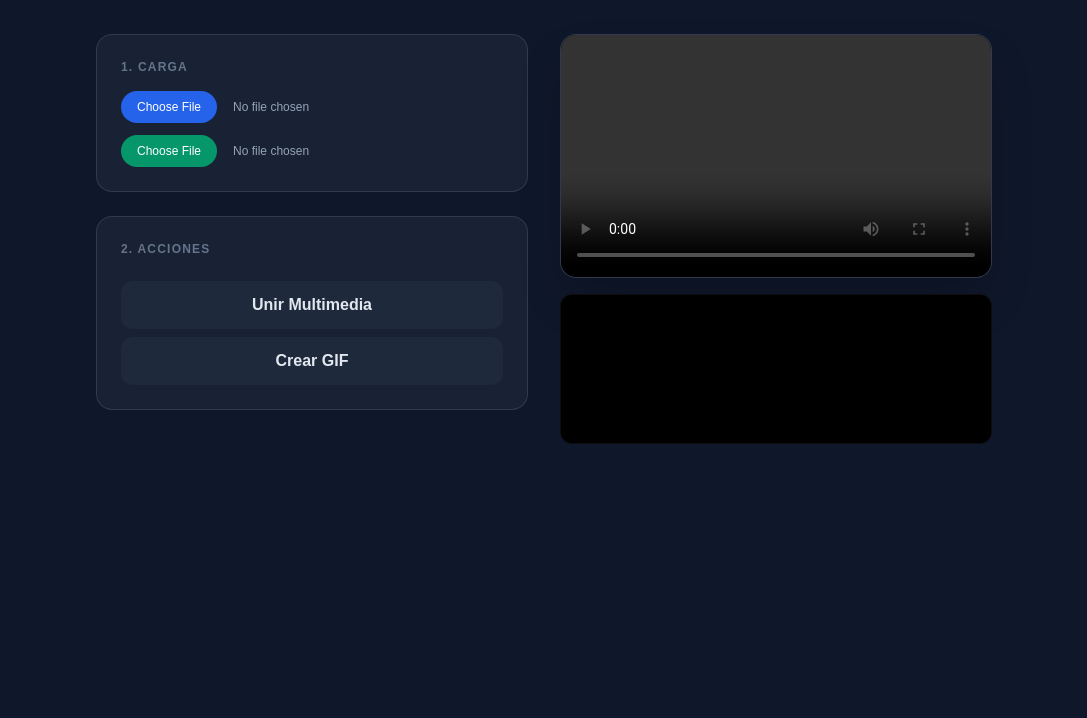
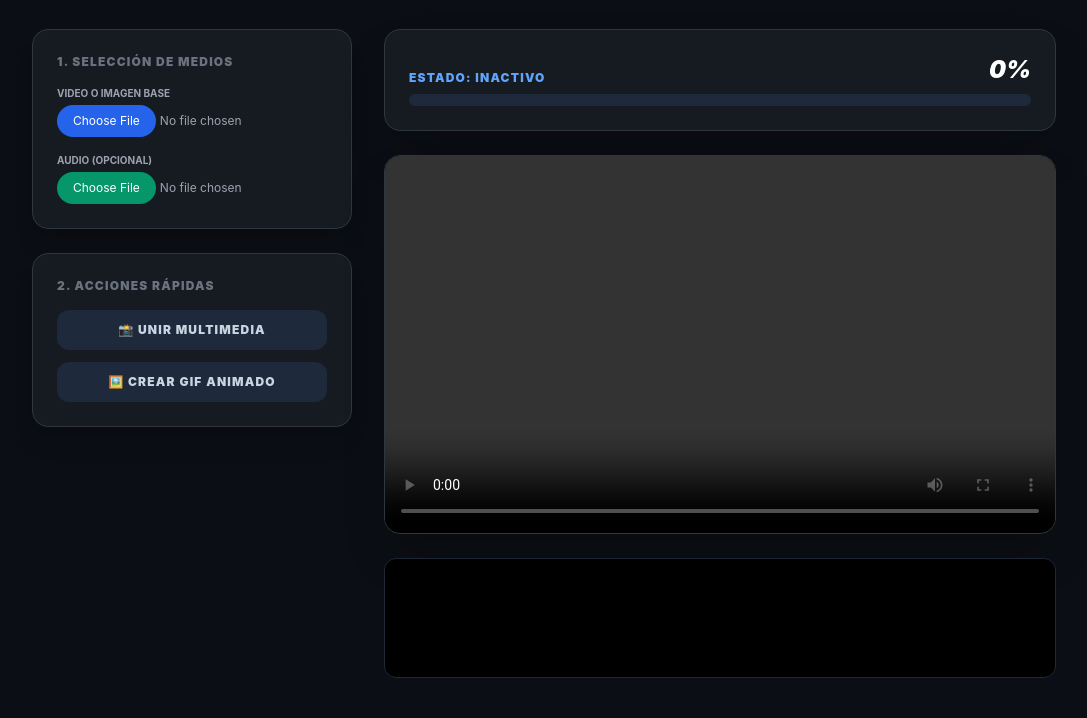
Before and after one commit to jpm70/StudioWebFFmpeg, a plain HTML site: page index.html in a window 1280 px wide. Shown: the part 104-822 px from the top of the page, without its empty margins (96-1183 px from the left). Before the commit the page ends 800 px from the top, so only its background shows below. Drawn offline with nearby package versions, Linux system fonts and the light colour scheme.

Commit message:
Update index.html

```diff
--- a/index.html
+++ b/index.html
@@ -2,44 +2,75 @@
 <html lang="es">
 <head>
     <meta charset="UTF-8">
-    <title>FFmpeg Studio Web</title>
+    <title>FFmpeg Studio Pro + Progress Bar</title>
     <script src="coi-serviceworker.js"></script>
     <script src="https://cdn.tailwindcss.com"></script>
     <style>
-        body { background: #0f172a; color: #e2e8f0; font-family: sans-serif; }
-        .glass { background: rgba(30, 41, 59, 0.7); border: 1px solid rgba(255,255,255,0.1); border-radius: 1rem; }
-        #log { background: #000; color: #10b981; font-family: monospace; font-size: 11px; height: 150px; overflow-y: auto; }
+        body { background: #0b0e14; color: #cbd5e1; font-family: 'Inter', sans-serif; }
+        .glass { background: #161b22; border: 1px solid #30363d; border-radius: 1rem; }
+        #console { background: #000; color: #00ff00; font-family: 'Fira Code', monospace; font-size: 11px; height: 120px; overflow-y: auto; }
+        .progress-container { height: 12px; background: #1e293b; border-radius: 6px; overflow: hidden; }
+        #progress-fill { width: 0%; height: 100%; background: linear-gradient(90deg, #3b82f6, #2dd4bf); transition: width 0.2s ease-out; }
     </style>
 </head>
-<body class="p-6">
-    <div class="max-w-4xl mx-auto">
-        <header class="mb-10 text-center">
-            <h1 class="text-4xl font-black italic text-white tracking-tighter">FFMPEG<span class="text-blue-500">.STUDIO</span></h1>
-            <div id="setup-status" class="mt-2 text-xs font-bold py-1 px-3 rounded-full inline-block bg-red-500/20 text-red-500 border border-red-500/20">
-                ⚠️ SEGURIDAD DESACTIVADA (RECARGA LA PÁGINA)
+<body class="p-4 md:p-10">
+
+    <div class="max-w-5xl mx-auto">
+        <header class="flex justify-between items-center mb-8 border-b border-gray-800 pb-6">
+            <h1 class="text-3xl font-black italic text-white tracking-tighter">FFMPEG<span class="text-blue-500">.STUDIO</span></h1>
+            <div id="setup-status" class="text-[10px] font-bold py-1.5 px-4 rounded-full bg-red-500/10 text-red-500 border border-red-500/20 uppercase tracking-widest">
+                Esperando Seguridad...
             </div>
         </header>
 
-        <div class="grid grid-cols-1 md:grid-cols-2 gap-8">
-            <div class="space-y-6">
-                <div class="glass p-6">
-                    <h2 class="text-xs font-bold text-slate-500 uppercase mb-4 tracking-widest">1. Carga</h2>
-                    <input type="file" id="f-main" class="block w-full text-xs text-slate-400 file:mr-4 file:py-2 file:px-4 file:rounded-full file:border-0 file:bg-blue-600 file:text-white mb-3">
-                    <input type="file" id="f-audio" class="block w-full text-xs text-slate-400 file:mr-4 file:py-2 file:px-4 file:rounded-full file:border-0 file:bg-emerald-600 file:text-white">
+        <div class="grid grid-cols-1 lg:grid-cols-12 gap-8">
+            <div class="lg:col-span-4 space-y-6">
+                <div class="glass p-6 shadow-xl">
+                    <h2 class="text-xs font-black text-gray-500 uppercase mb-4 tracking-widest">1. Selección de Medios</h2>
+                    <div class="space-y-4">
+                        <div>
+                            <label class="block text-[10px] text-gray-400 mb-1 uppercase font-bold">Video o Imagen Base</label>
+                            <input type="file" id="f-main" class="w-full text-xs text-gray-400 file:bg-blue-600 file:text-white file:border-0 file:rounded-full file:px-4 file:py-2 hover:file:bg-blue-500 cursor-pointer">
+                        </div>
+                        <div>
+                            <label class="block text-[10px] text-gray-400 mb-1 uppercase font-bold">Audio (Opcional)</label>
+                            <input type="file" id="f-audio" class="w-full text-xs text-gray-400 file:bg-emerald-600 file:text-white file:border-0 file:rounded-full file:px-4 file:py-2 hover:file:bg-emerald-500 cursor-pointer">
+                        </div>
+                    </div>
                 </div>
-                <div class="glass p-6 grid grid-cols-1 gap-2">
-                    <h2 class="text-xs font-bold text-slate-500 uppercase mb-4 tracking-widest">2. Acciones</h2>
-                    <button onclick="run('merge')" class="bg-slate-800 hover:bg-blue-600 py-3 rounded-xl font-bold transition">Unir Multimedia</button>
-                    <button onclick="run('gif')" class="bg-slate-800 hover:bg-teal-600 py-3 rounded-xl font-bold transition">Crear GIF</button>
+
+                <div class="glass p-6 shadow-xl">
+                    <h2 class="text-xs font-black text-gray-500 uppercase mb-4 tracking-widest">2. Acciones Rápidas</h2>
+                    <div class="grid grid-cols-1 gap-3">
+                        <button onclick="run('merge')" class="w-full bg-slate-800 hover:bg-blue-600 py-3 rounded-xl font-black text-xs uppercase tracking-widest transition-all active:scale-95">📸 Unir Multimedia</button>
+                        <button onclick="run('gif')" class="w-full bg-slate-800 hover:bg-teal-600 py-3 rounded-xl font-black text-xs uppercase tracking-widest transition-all active:scale-95">🖼️ Crear GIF Animado</button>
+                    </div>
                 </div>
             </div>
 
-            <div class="space-y-4">
-                <div class="glass overflow-hidden shadow-2xl">
+            <div class="lg:col-span-8 space-y-6">
+                <div class="glass p-6 shadow-2xl">
+                    <div class="flex justify-between items-end mb-2">
+                        <h2 id="process-label" class="text-xs font-black text-blue-400 uppercase tracking-widest">Estado: Inactivo</h2>
+                        <span id="percent-text" class="text-2xl font-black text-white italic">0%</span>
+                    </div>
+                    <div class="progress-container">
+                        <div id="progress-fill"></div>
+                    </div>
+                </div>
+
+                <div class="glass overflow-hidden shadow-2xl relative">
                     <video id="player" controls class="w-full bg-black aspect-video"></video>
+                    <div id="working-spinner" class="absolute inset-0 bg-black/80 hidden flex items-center justify-center">
+                        <div class="w-12 h-12 border-4 border-blue-500 border-t-transparent rounded-full animate-spin"></div>
+                    </div>
                 </div>
-                <div id="log" class="p-4 rounded-xl border border-white/5"></div>
-                <a id="download" class="hidden w-full text-center bg-white text-black py-3 rounded-xl font-black uppercase text-xs tracking-widest hover:bg-blue-400 transition">Descargar</a>
+
+                <div id="console" class="p-4 rounded-xl border border-gray-800 shadow-inner overflow-hidden">
+                    <div id="log"></div>
+                </div>
+
+                <a id="download" class="hidden w-full text-center bg-white text-black py-4 rounded-xl font-black uppercase text-sm tracking-widest hover:bg-blue-400 transition shadow-xl">Descargar Archivo Final</a>
             </div>
         </div>
     </div>
@@ -49,16 +80,32 @@
         import { fetchFile } from 'https://unpkg.com/@ffmpeg/util@0.12.1/dist/esm/index.js';
 
         const ffmpeg = new FFmpeg();
-        const status = document.getElementById('setup-status');
+        const logContainer = document.getElementById('log');
+        const progressBar = document.getElementById('progress-fill');
+        const percentText = document.getElementById('percent-text');
+        const statusLabel = document.getElementById('process-label');
 
+        // Verificar seguridad Cross-Origin
         if (window.crossOriginIsolated) {
-            status.innerText = "✅ SEGURIDAD ACTIVA - MOTOR LISTO";
-            status.className = "mt-2 text-xs font-bold py-1 px-3 rounded-full inline-block bg-emerald-500/20 text-emerald-500 border border-emerald-500/20";
+            const badge = document.getElementById('setup-status');
+            badge.innerText = "✅ Seguridad Activa";
+            badge.className = "text-[10px] font-bold py-1.5 px-4 rounded-full bg-emerald-500/10 text-emerald-500 border border-emerald-500/20 uppercase tracking-widest";
+        }
+
+        function writeLog(msg) {
+            const div = document.createElement('div');
+            div.className = "mb-1 border-b border-gray-900 pb-1";
+            div.innerHTML = `<span class="text-gray-600">[${new Date().toLocaleTimeString()}]</span> ${msg}`;
+            logContainer.appendChild(div);
+            logContainer.scrollTop = logContainer.scrollHeight;
         }
 
         async function run(mode) {
             const main = document.getElementById('f-main').files[0];
-            if (!main) return alert("Selecciona un archivo");
+            if (!main) return alert("Selecciona un archivo principal.");
+
+            document.getElementById('working-spinner').classList.remove('hidden');
+            statusLabel.innerText = "Estado: Iniciando Motor...";
 
             try {
                 if (!ffmpeg.loaded) {
@@ -67,32 +114,53 @@
                     });
                 }
 
-                ffmpeg.on('log', ({ message }) => {
-                    const l = document.getElementById('log');
-                    l.innerHTML += `<div>> ${message}</div>`;
-                    l.scrollTop = l.scrollHeight;
+                // --- LÓGICA DE LA BARRA DE CARGA ---
+                ffmpeg.on('progress', ({ progress }) => {
+                    const percent = Math.round(progress * 100);
+                    progressBar.style.width = `${percent}%`;
+                    percentText.innerText = `${percent}%`;
+                    statusLabel.innerText = percent < 100 ? `Estado: Procesando...` : `Estado: Finalizando...`;
                 });
 
-                await ffmpeg.writeFile('in', await fetchFile(main));
-                let cmd = [], out = 'out.mp4';
+                ffmpeg.on('log', ({ message }) => writeLog(message));
+
+                writeLog("Cargando archivos al sistema virtual...");
+                await ffmpeg.writeFile('input_file', await fetchFile(main));
+
+                let cmd = [], out = 'result.mp4', mime = 'video/mp4';
 
                 if (mode === 'merge') {
-                    const aud = document.getElementById('f-audio').files[0];
-                    await ffmpeg.writeFile('aud', await fetchFile(aud));
-                    cmd = ['-loop', '1', '-i', 'in', '-i', 'aud', '-c:v', 'libx264', '-shortest', out];
-                } else {
-                    out = 'out.gif';
-                    cmd = ['-i', 'in', '-vf', 'fps=10,scale=480:-1', out];
+                    const audio = document.getElementById('f-audio').files[0];
+                    if (!audio) throw new Error("Se requiere un archivo de audio.");
+                    await ffmpeg.writeFile('audio_file', await fetchFile(audio));
+                    // Comando: Unir imagen estática y audio
+                    cmd = ['-loop', '1', '-i', 'input_file', '-i', 'audio_file', '-c:v', 'libx264', '-tune', 'stillimage', '-c:a', 'aac', '-b:a', '192k', '-pix_fmt', 'yuv420p', '-shortest', out];
+                } else if (mode === 'gif') {
+                    out = 'result.gif'; mime = 'image/gif';
+                    cmd = ['-i', 'input_file', '-vf', 'fps=10,scale=480:-1:flags=lanczos', out];
                 }
 
+                writeLog("<b>Ejecutando FFmpeg...</b>");
                 await ffmpeg.exec(cmd);
+
                 const data = await ffmpeg.readFile(out);
-                const url = URL.createObjectURL(new Blob([data.buffer], { type: mode==='gif'?'image/gif':'video/mp4' }));
+                const url = URL.createObjectURL(new Blob([data.buffer], { type: mime }));
 
                 document.getElementById('player').src = url;
                 const dl = document.getElementById('download');
-                dl.href = url; dl.download = out; dl.classList.remove('hidden');
-            } catch (e) { console.error(e); }
+                dl.href = url;
+                dl.download = out;
+                dl.classList.remove('hidden');
+
+                statusLabel.innerText = "Estado: ¡Tarea Completada!";
+                writeLog("<span class='text-blue-400 font-bold'>Proceso terminado con éxito.</span>");
+
+            } catch (err) {
+                writeLog(`<span class="text-red-500">Error: ${err.message}</span>`);
+                statusLabel.innerText = "Estado: Error en el proceso";
+            } finally {
+                document.getElementById('working-spinner').classList.add('hidden');
+            }
         }
         window.run = run;
     </script>
```
